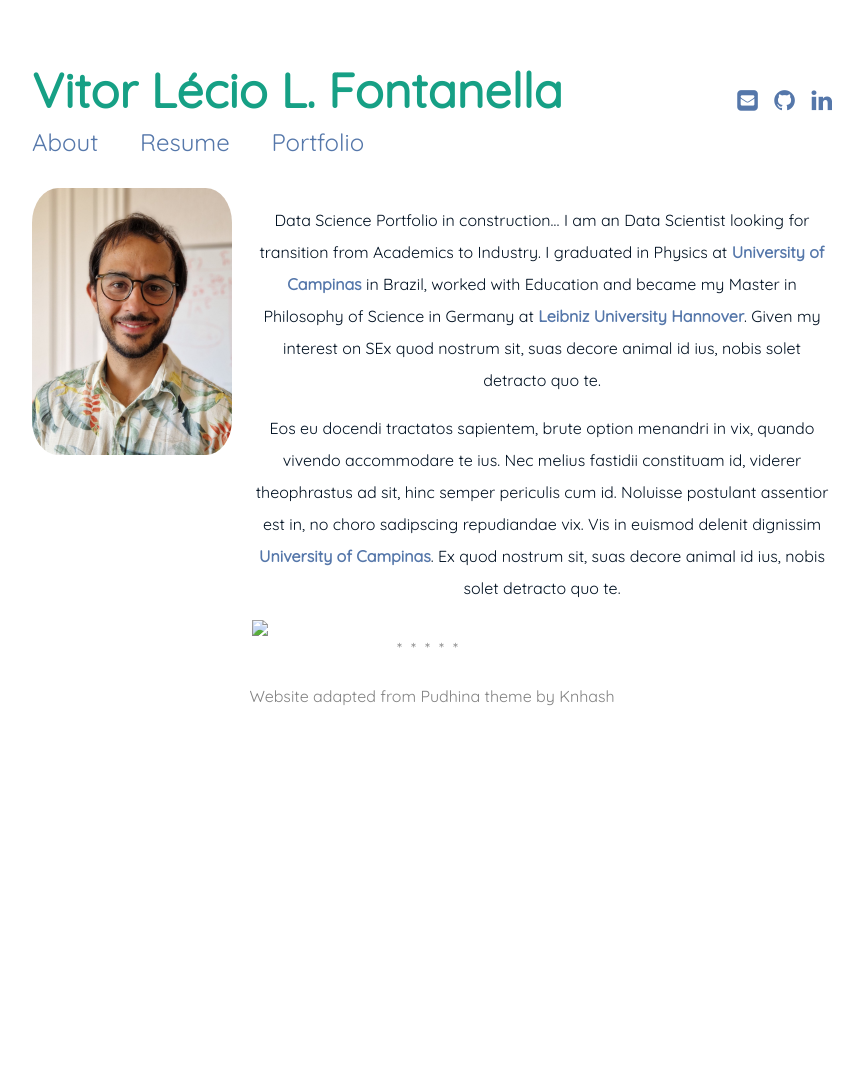
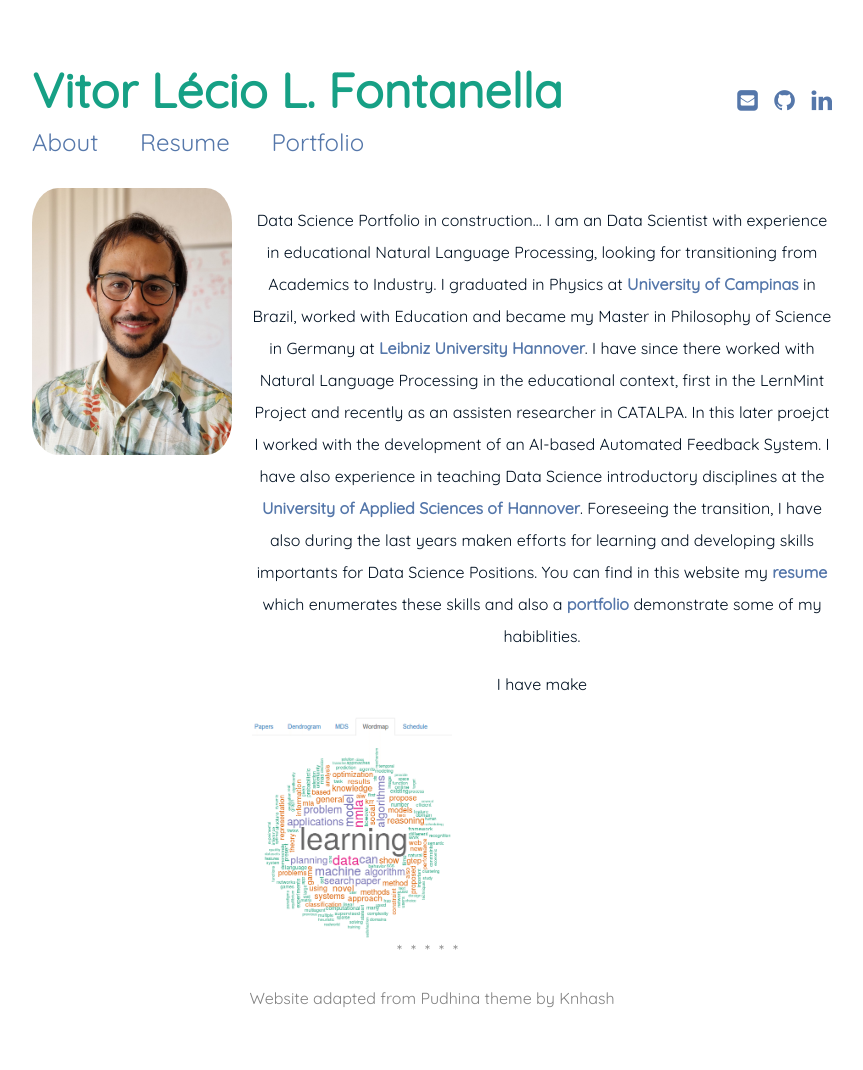
Before and after one commit to vitorlecio/vitorlecio.github.io, a Jekyll site: the page built from index.md, in a window 1280 px wide. Shown: the whole page, without its empty margins (208-1071 px from the left). Built offline with Jekyll 4.4.1, drawn with Linux system fonts in a browser that asks for light colours; before the commit the page ends 900 px from its top, so only the background shows below that.

Commit message:
blog page problem 5

```diff
--- a/index.md
+++ b/index.md
@@ -12,9 +12,10 @@ sitemap:
 <div class='text'>
 <p markdown="1"> Data Science Portfolio in construction...
 
-I am an Data Scientist looking for transition from Academics to Industry. I graduated in Physics at [University of Campinas](https://www.unicamp.br/unicamp/) in Brazil, worked with Education and became my Master in Philosophy of Science in Germany at [Leibniz University Hannover](https://www.unicamp.br/unicamp/). Given my interest on SEx quod nostrum sit, suas decore animal id ius, nobis solet detracto quo te.</p>
+I am an Data Scientist with experience in educational Natural Language Processing, looking for transitioning from Academics to Industry. I graduated in Physics at [University of Campinas](https://www.unicamp.br/unicamp/) in Brazil, worked with Education and became my Master in Philosophy of Science in Germany at [Leibniz University Hannover](https:). I have since there worked with Natural Language Processing in the educational context, first in the LernMint Project and recently as an assisten researcher in CATALPA. In this later proejct I worked with the development of an AI-based Automated Feedback System. I have also experience in teaching Data Science introductory disciplines at the [University of Applied Sciences of Hannover](https:). Foreseeing the transition, I have also during the last years maken efforts for learning and developing skills importants for Data Science Positions. You can find in this website my [resume](https:) which enumerates these skills and also a [portfolio](https:) demonstrate some of my habiblities. </p>
 
-<p markdown="1"> Eos eu docendi tractatos sapientem, brute option menandri in vix, quando vivendo accommodare te ius. Nec melius fastidii constituam id, viderer theophrastus ad sit, hinc semper periculis cum id. Noluisse postulant assentior est in, no choro sadipscing repudiandae vix. Vis in euismod delenit dignissim [University of Campinas](https://www.unicamp.br/unicamp/). Ex quod nostrum sit, suas decore animal id ius, nobis solet detracto quo te.</p>
+
+<p markdown="1"> I have make </p>
 
 <div class='image'>
 <img src="{{ '/assets/img/post1.png' | prepend: site.baseurl }}" id="post" style="max-width: 200px; height: auto;">
```
Also changed, not shown: assets/img/post1.png (added).
